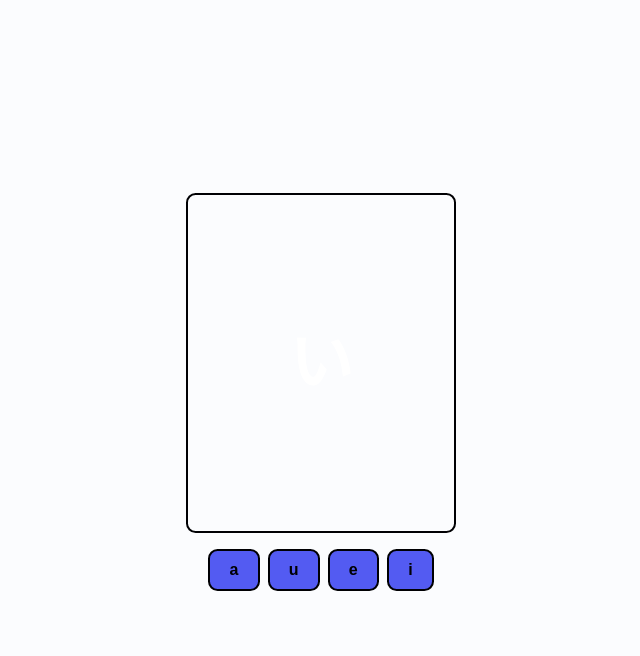
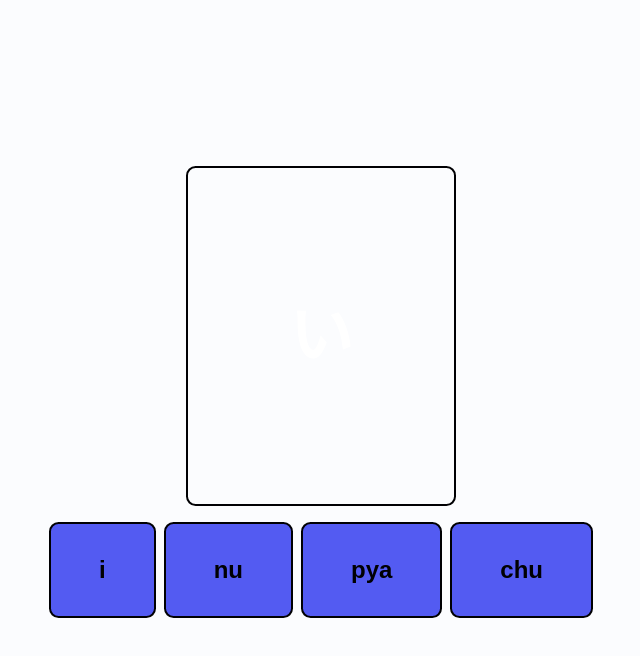
Before and after one commit to vikkio88/nisenotori, a Svelte app: page /guess in a window 1280 px wide. Both pictures are taken after a click on the button "Start". Shown: the top 656 px of the page, without its empty margins (319-959 px from the left). Built offline with nearby package versions, Linux system fonts and the light colour scheme.

Commit message:
- adding shuffling - styling choice buttons

```diff
--- a/src/games/Guess.svelte
+++ b/src/games/Guess.svelte
@@ -1,11 +1,14 @@
 <script>
   import FlipCard from "../components/FlipCard.svelte";
   import { BASE } from "../libs/data/charSets";
+  import { KATA_MAP } from "../libs/data/kataMap";
   import { GUESS_GAME_TYPES, getNewGuessingSet } from "./utils/guess";
 
   export let type = GUESS_GAME_TYPES.SYLLABLES;
   export let charset = BASE;
-  let { kata, possibleKatas } = getNewGuessingSet(charset);
+  export let options = 4;
+
+  let { kata, possibleKatas } = getNewGuessingSet(charset, options);
 </script>
 
 <div class="f1 f cc">
@@ -13,8 +16,10 @@
     <FlipCard {kata} hiragana />
   {/if}
   <div class="fi mg g_5">
-    {#each possibleKatas as possibleKata}
-      <button>{possibleKata}</button>
+    {#each possibleKatas as r}
+      <button class="big">
+        {KATA_MAP[r].romajiLabel || KATA_MAP[r].romaji}
+      </button>
     {/each}
   </div>
 </div>
--- a/src/games/utils/guess.js
+++ b/src/games/utils/guess.js
@@ -1,5 +1,7 @@
 import { ROMAJI_CHARS } from "../../libs/data/kataMap";
 import { randomKata } from "../../libs/utils";
+
+function byRandom() { return Math.random() - 0.5; }
 
 export const GUESS_GAME_TYPES = {
     SYLLABLES: 'syllables',
@@ -10,10 +12,11 @@ export const GUESS_GAME_TYPES = {
     COMBO_ALL: 'combo_all',
 };
 
-export function getNewGuessingSet(charset) {
+export function getNewGuessingSet(charset, options) {
     let kata = randomKata(charset);
     const chars = Object.values(ROMAJI_CHARS).filter(c => c != kata.romaji);
-    //TODO: shuffle
-    let possibleKatas = [...chars.slice(0, 3), kata.romaji];
+    chars.sort(byRandom);
+    let possibleKatas = [...chars.slice(0, options - 1), kata.romaji];
+    possibleKatas.sort(byRandom);
     return { kata, possibleKatas };
 }
```
